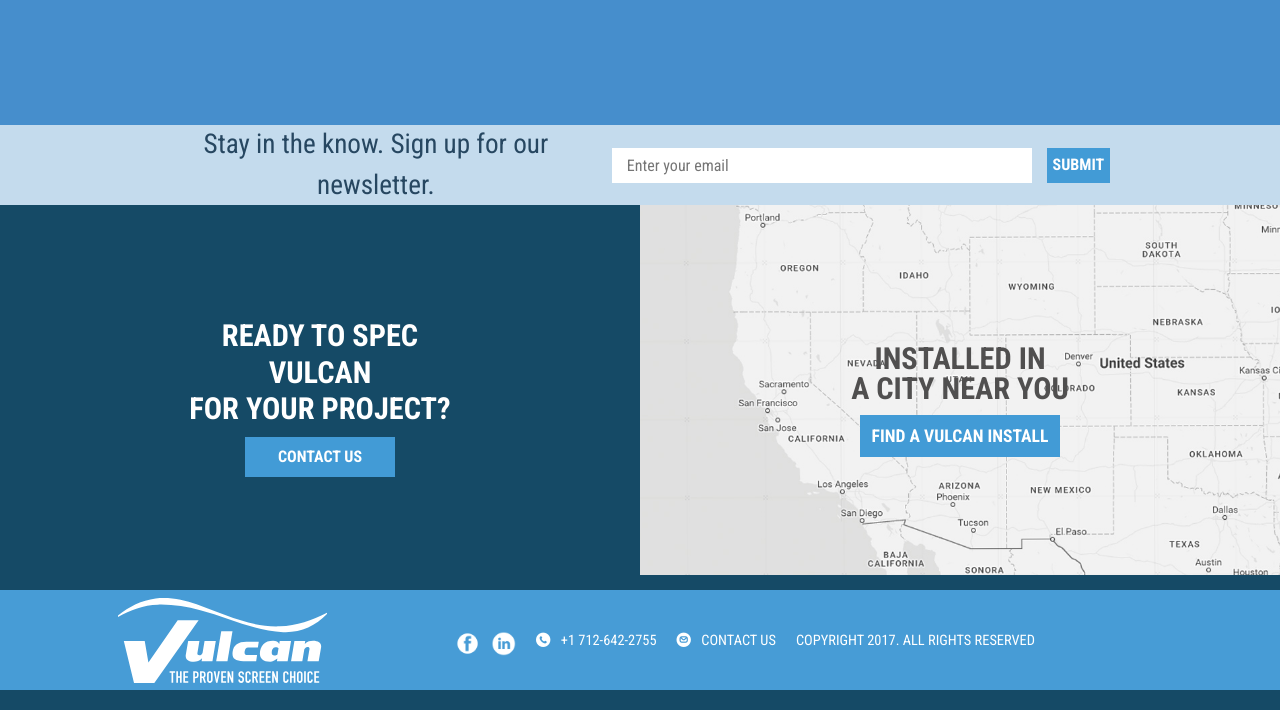
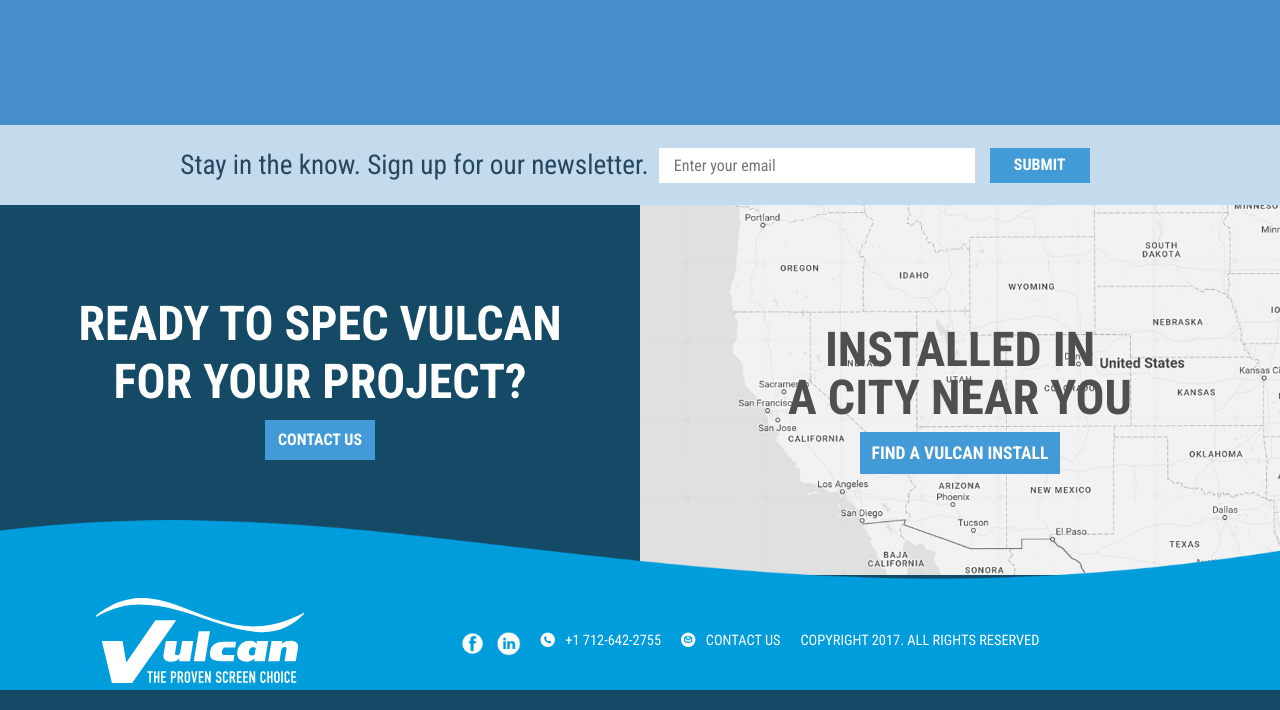
Before and after one commit to wanradavich/Food-Explorer, a website: page dev/index.html in a window 1280 px wide. Shown: the part 2120-2830 px from the top of the page. Drawn offline with nearby package versions, Linux system fonts and the light colour scheme; files that its build step writes are made by us from their sources; files whose address does not match are found by name.

Commit message:
almost done wave styling, finished all other styling

```diff
--- a/dev/index.html
+++ b/dev/index.html
@@ -394,7 +394,8 @@
           </div>
         </div>
         <div class="contact-us">
-          <span id="vulcan-spec">READY TO SPEC <br>VULCAN <br>FOR YOUR PROJECT?</span>
+          <span id="vulcan-spec">READY TO SPEC<br> VULCAN <br>FOR YOUR PROJECT?</span>
+          <span id="vulcan-spec2">READY TO SPEC VULCAN <br>FOR YOUR PROJECT?</span>
           <span href="#" id="location-contact-us">CONTACT US</span>
         </div>
       </div>
--- a/dev/scss/_footer.scss
+++ b/dev/scss/_footer.scss
@@ -1,12 +1,9 @@
-// footer {
-//     background-image: url(../images/wave-blue-light.png);
-//     background-repeat: no-repeat;
-// }
 footer {
-    background-color: rgba(71, 156, 214, 1)
+    background-color: rgba(0, 157, 220, 1);
 }
 #footer-logo {
-    z-index: 1;
+    z-index: 100;
+    position: relative;
 }
 #vulcan-logo-footer {
     height: 40px;
@@ -28,6 +25,8 @@
     justify-content: space-evenly;
     margin-top: 30px;
     flex-wrap: wrap;
+    position: relative;
+    z-index: 100;
 }
 #copyright {
     margin-bottom: 30px;
@@ -36,18 +35,10 @@
 .footer-holder {
     z-index: 100;
 }
-// .user-block::after {
-//     content: "";
-//     position: absolute;
-//     left: -60px;
-//     //top: -62px;
-//     right: 0;
-//     z-index: 10;
-//     height: 166px;
-//     background-size: 160% 80%;
-//     background-repeat: no-repeat;
-//     background-image: url("../images/wave-blue-light.png");
-//   }
+#phone-number, #contact-us-footer {
+    padding-top: 2px;
+}
+
   #email-icon {
     height: 15px;
   }
@@ -58,6 +49,7 @@
     }
     #footer-contact {
         margin-top: 0;
+        margin-right: 50px;
     }
     #vulcan-logo-footer {
         height: 65px;
@@ -76,6 +68,7 @@
     #footer-logo {
         margin-bottom: 40px;
         width: 275px;
+        padding-right: 60px;
     }
     .footer-holder {
         display: flex;
@@ -86,6 +79,7 @@
         width: 400px;
         margin-right: 60px;
     }
+
     #copyright {
         margin-bottom: 0;
     }
@@ -128,3 +122,8 @@
         margin-top: 20px;
     }
 }
+@media (min-width: 1620px) {
+    #phone-number, #contact-us-footer, #copyright {
+        padding-top: 2px;
+    }
+}
--- a/dev/scss/_form.scss
+++ b/dev/scss/_form.scss
@@ -46,7 +46,8 @@
     }
     #input-button-container {
         display: flex;
-        margin-left: 10px;
+        //margin-left: 10px;
+        width: 51%;
     }
     .sign-up {
         height: 80px;
@@ -59,23 +60,31 @@
         font-size: 1em;
         padding-left: 15px;
     }
+    #newsletter-text {
+        width: 49%;
+        display: flex;
+        justify-content: flex-end;
+        padding-right: 10px;
+    }
+
 }
 @media(min-width: 1024px){
     #email {
-        min-width: 420px;
+        //min-width: 420px;
         margin-right: 15px;
     }
     #input-button-container {
-        margin-left: 30px;
-        width: 53%;
+        //margin-left: 30px;
+        width: 48%;
         display: flex;
         align-items: center;
     }
     #newsletter-text {
-        display: flex;
-        justify-content: flex-end;
+        // display: flex;
+        // justify-content: flex-end;
         font-size: 1.7em;
         margin-bottom: 0;
+        width: 52%;
     }
 }
 @media(min-width: 1620px) {
--- a/dev/scss/_location.scss
+++ b/dev/scss/_location.scss
@@ -4,6 +4,7 @@
     color: white;
     justify-content: center;
     align-items: center;
+    margin-bottom: 40px;
 }
 #vulcan-spec {
     font-size: 2em;
@@ -19,6 +20,9 @@
     width: 110px;
     height: 40px;
     margin-top: 30px;
+}
+#vulcan-spec2 {
+    display: none;
 }
 .user-block{
     margin-bottom: 120px;
@@ -69,6 +73,17 @@
     margin-top: 25px;
     margin-bottom: 10px;
 }
+.user-block::after {
+    content: "";
+    position: absolute;
+    left: -140px;
+    right: 0;
+    z-index: 10;
+    height: 166px;
+    background-size: 165% 80%;
+    background-repeat: no-repeat;
+    background-image: url("../images/wave-blue-light.png");
+  }
 @media (min-width: 768px) {
     .location {
         display: flex;
@@ -102,21 +117,64 @@
     }
     #vulcan-spec {
         font-size: 1.9em;
+        margin-top: 60px;
     }
     .map-container {
         margin-bottom: 15px;
     }
+    .user-block::after {
+        content: "";
+        position: absolute;
+        left: -140px;
+        right: 0;
+        z-index: 10;
+        height: 166px;
+        margin-top: 329px;
+        background-size: contain;
+        background-repeat: no-repeat;
+        background-image: url("../images/wave-blue-light.png");
+      }
 }
 @media(min-width: 1024px) {
+    // #location-contact-us {
+    //     width: 150px;
+    // }
+    .user-block::after {
+        margin-top: 315px;
+    }
+}
+@media (min-width: 1155px) {
+    #vulcan-spec {
+        display: none;
+    }
+    #vulcan-spec2 {
+        display: block;
+        font-size: 3em;
+        font-weight: 700;
+        line-height: 1.2;
+    }
+    #installed-in {
+        font-size: 3rem;
+    }
     #location-contact-us {
-        width: 150px;
+        width: 110px;
     }
 }
 @media(min-width: 1620px) {
     #installed-in {
         font-size: 3rem;
+        margin-top: 30px;
+        margin-bottom: 60px;
     }
-    #vulcan-spec {
+    #vulcan-spec2 {
         font-size: 3rem;
+        margin-top: 30px;
+        margin-bottom: 40px;
+    }
+    #location-contact-us {
+        width: 140px;
+    }
+    .user-block::after {
+        margin-top: 435px;
     }
 }
```
